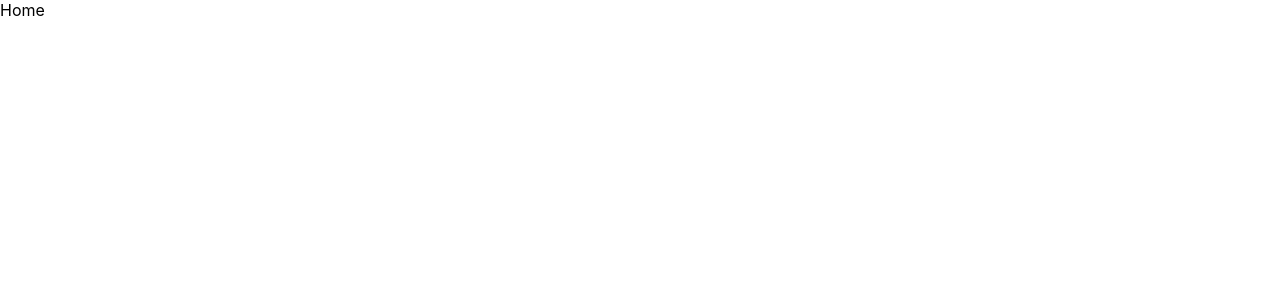
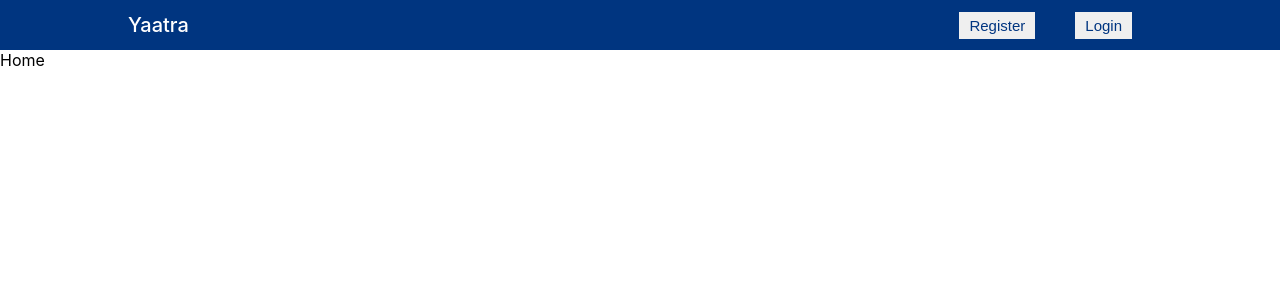
Before and after one commit to Subhradeep10/Yaatra, a React (Create React App) app in the folder frontend/: page / in a window 1280 px wide. Shown: the top 300 px of the page. Built offline with nearby package versions, Linux system fonts and the light colour scheme.

Commit message:
Files init

```diff
--- a/frontend/src/App.js
+++ b/frontend/src/App.js
@@ -1,11 +1,15 @@
 import { BrowserRouter, Route, Routes } from 'react-router-dom';
 import Home from './Screens/Home/Home';
+import Hotel from './Screens/Hotel/Hotel';
+import List from './Screens/List/List';
 function App() {
   return (
     <div className="App">
       <BrowserRouter>
         <Routes>
           <Route path="/" element={<Home />} />
+          <Route path="/hotels" element={<List />} />
+          <Route path="/hotels:id" element={<Hotel />} />
         </Routes>
       </BrowserRouter>
     </div>
--- /dev/null
+++ b/frontend/src/Components/Navbar/Navbar.css
@@ -0,0 +1,29 @@
+.navbar{
+    height: 50px;
+    background-color: #003580;
+    display: flex;
+    justify-content: center;
+}
+
+.navContainer{
+    display: flex;
+    justify-content: space-between;
+    align-items: center;
+    width: 100%;
+    color: white;
+    max-width: 1024px;
+}
+.logo{
+    font-size: 20px;
+    font-weight: 500;
+    color: white;
+    text-decoration: none;
+}
+.navButton{
+    margin: 20px;
+    border: none;
+    padding: 5px 10px;
+    cursor: pointer;
+    color: #003580;
+    font-size: 15px;
+}
--- /dev/null
+++ b/frontend/src/Components/Navbar/Navbar.jsx
@@ -0,0 +1,18 @@
+import React from "react";
+import "./Navbar.css";
+
+const Navbar = () => {
+  return (
+    <div className="navbar">
+      <div className="navContainer">
+        <span className="logo">Yaatra</span>
+        <div className="navItems">
+          <button className="navButton">Register</button>
+          <button className="navButton">Login</button>
+        </div>
+      </div>
+    </div>
+  );
+};
+
+export default Navbar;
--- a/frontend/src/Screens/Home/Home.jsx
+++ b/frontend/src/Screens/Home/Home.jsx
@@ -1,7 +1,14 @@
 import React from "react";
+import Navbar from "../../Components/Navbar/Navbar";
+import "./Home.css";
 
 const Home = () => {
-  return <div>Home</div>;
+  return (
+    <div>
+      <Navbar />
+      Home
+    </div>
+  );
 };
 
 export default Home;
--- /dev/null
+++ b/frontend/src/Screens/Hotel/Hotel.jsx
@@ -0,0 +1,7 @@
+import React from "react";
+
+const Hotel = () => {
+  return <div>Hotel</div>;
+};
+
+export default Hotel;
--- a/frontend/src/Screens/List/List.jsx
+++ b/frontend/src/Screens/List/List.jsx
@@ -0,0 +1,7 @@
+import React from "react";
+
+const List = () => {
+  return <div>List</div>;
+};
+
+export default List;
```
Also changed, not shown: frontend/src/Screens/Home/Home.css (added).
